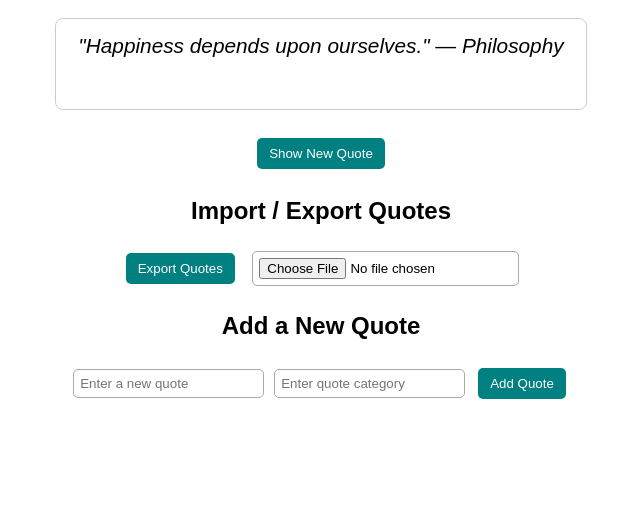
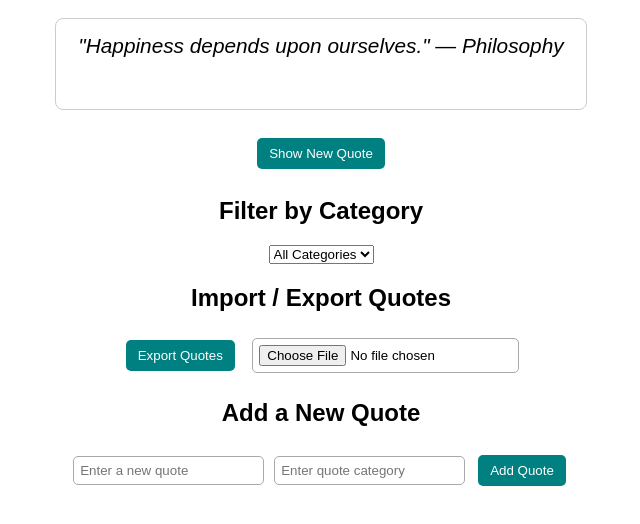
Before and after one commit to samsonawe/alx_fe_javascript, a plain HTML site: page dom-manipulation/index.html in a window 1280 px wide. Both pictures are taken after a click on the button "Show New Quote". Shown: the part 70-594 px from the top of the page, without its empty margins (319-959 px from the left). Drawn offline with Linux system fonts and the light colour scheme.

Commit message:
Feat: Create a Dynamic Content Filtering System Using Web Storage and JSON

```diff
--- a/dom-manipulation/index.html
+++ b/dom-manipulation/index.html
@@ -12,6 +12,13 @@
   <div id="quoteDisplay">Click "Show New Quote" to begin.</div>
   <button id="newQuote">Show New Quote</button>
 
+  <!-- Category Filter -->
+  <h2>Filter by Category</h2>
+  <select id="categoryFilter" onchange="filterQuotes()">
+    <option value="all">All Categories</option>
+    <!-- Dynamically populated categories -->
+  </select>
+
   <h2>Import / Export Quotes</h2>
   <button onclick="exportToJsonFile()">Export Quotes</button>
   <input type="file" id="importFile" accept=".json" onchange="importFromJsonFile(event)" />
--- a/dom-manipulation/script.js
+++ b/dom-manipulation/script.js
@@ -8,17 +8,58 @@ let quotes = JSON.parse(localStorage.getItem("quotes")) || [
 // DOM Elements
 const quoteDisplay = document.getElementById("quoteDisplay");
 const newQuoteBtn = document.getElementById("newQuote");
+const categoryFilter = document.getElementById("categoryFilter");
 
 // Save to Local Storage
 function saveQuotes() {
   localStorage.setItem("quotes", JSON.stringify(quotes));
 }
 
-// Show Random Quote
+// Populate Categories
+function populateCategories() {
+  // Get unique categories
+  const categories = [...new Set(quotes.map(q => q.category))];
+
+  // Clear old options except "all"
+  categoryFilter.innerHTML = '<option value="all">All Categories</option>';
+
+  categories.forEach(cat => {
+    const option = document.createElement("option");
+    option.value = cat;
+    option.textContent = cat;
+    categoryFilter.appendChild(option);
+  });
+
+  // Restore last selected filter
+  const savedFilter = localStorage.getItem("selectedCategory");
+  if (savedFilter) {
+    categoryFilter.value = savedFilter;
+  }
+}
+
+// Filter Quotes
+function filterQuotes() {
+  const selected = categoryFilter.value;
+  localStorage.setItem("selectedCategory", selected);
+
+  if (selected === "all") {
+    quoteDisplay.textContent = "All quotes available. Click 'Show New Quote'!";
+  } else {
+    quoteDisplay.textContent = `Showing quotes from category: ${selected}. Click 'Show New Quote'!`;
+  }
+}
+
+// Show Random Quote (with category filter applied)
 function showRandomQuote() {
 
-  const randomIndex = Math.floor(Math.random() * quotes.length);
-  const quote = quotes[randomIndex];
+  let filtered = quotes;
+  const selected = categoryFilter.value;
+  if (selected !== "all") {
+    filtered = quotes.filter(q => q.category === selected);
+  }
+
+  const randomIndex = Math.floor(Math.random() * filtered.length);
+  const quote = filtered[randomIndex];
   quoteDisplay.innerHTML = `"${quote.text}" — ${quote.category}`;
 
     // Store last viewed quote in Session Storage
@@ -63,6 +104,7 @@ function addQuote() {
   // Add to quotes array
   quotes.push({ text: newText, category: newCategory });
   saveQuotes(); // persist
+  populateCategories(); // refresh categories
 
   // Reset input fields
   document.getElementById("newQuoteText").value = "";
@@ -111,8 +153,9 @@ function importFromJsonFile(event) {
 // Event Listeners
 newQuoteBtn.addEventListener("click", showRandomQuote);
 
-// Initialize form
+// Initialize form on page load
 createAddQuoteForm();
+populateCategories();
 
 // Restore last viewed quote (session storage)
 const lastQuote = sessionStorage.getItem("lastViewedQuote");
```
